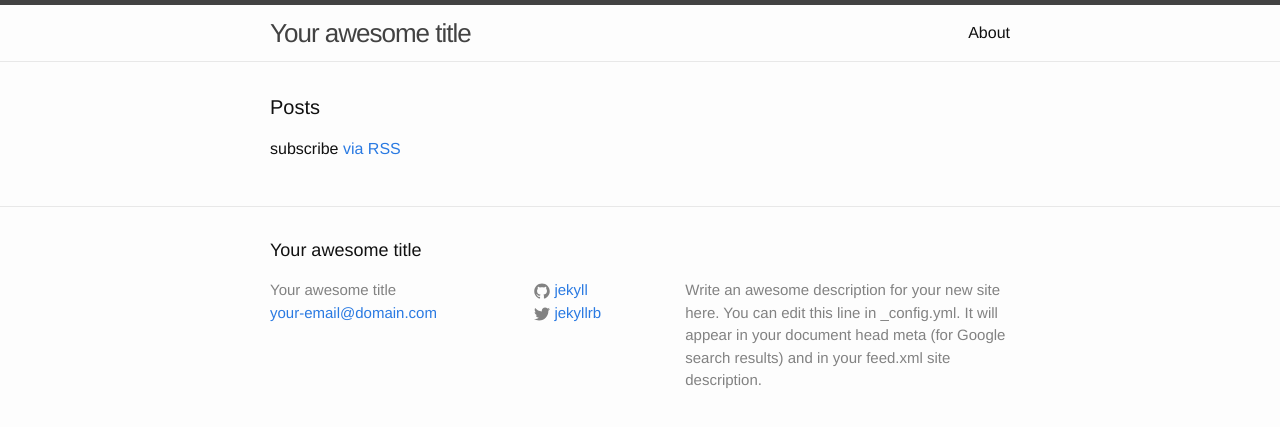
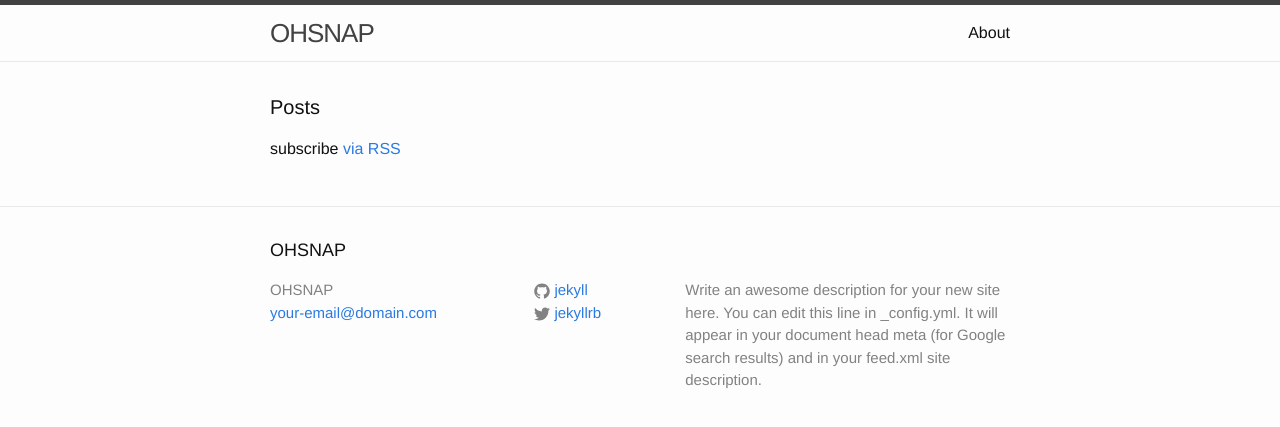
Before and after one commit to jglovier/ohsnap, a Jekyll site: the page built from index.html, in a window 1280 px wide. Shown: the top 427 px of the page. Built offline with Jekyll 4.4.1, drawn with Linux system fonts in a browser that asks for light colours.

Commit message:
update site config

```diff
--- a/_config.yml
+++ b/_config.yml
@@ -1,5 +1,6 @@
 # Site settings
-title: Your awesome title
+title: OHSNAP
+tagline: A Jekyll Photo Gallery Theme
 email: your-email@domain.com
 description: > # this means to ignore newlines until "baseurl:"
   Write an awesome description for your new site here. You can edit this
```
